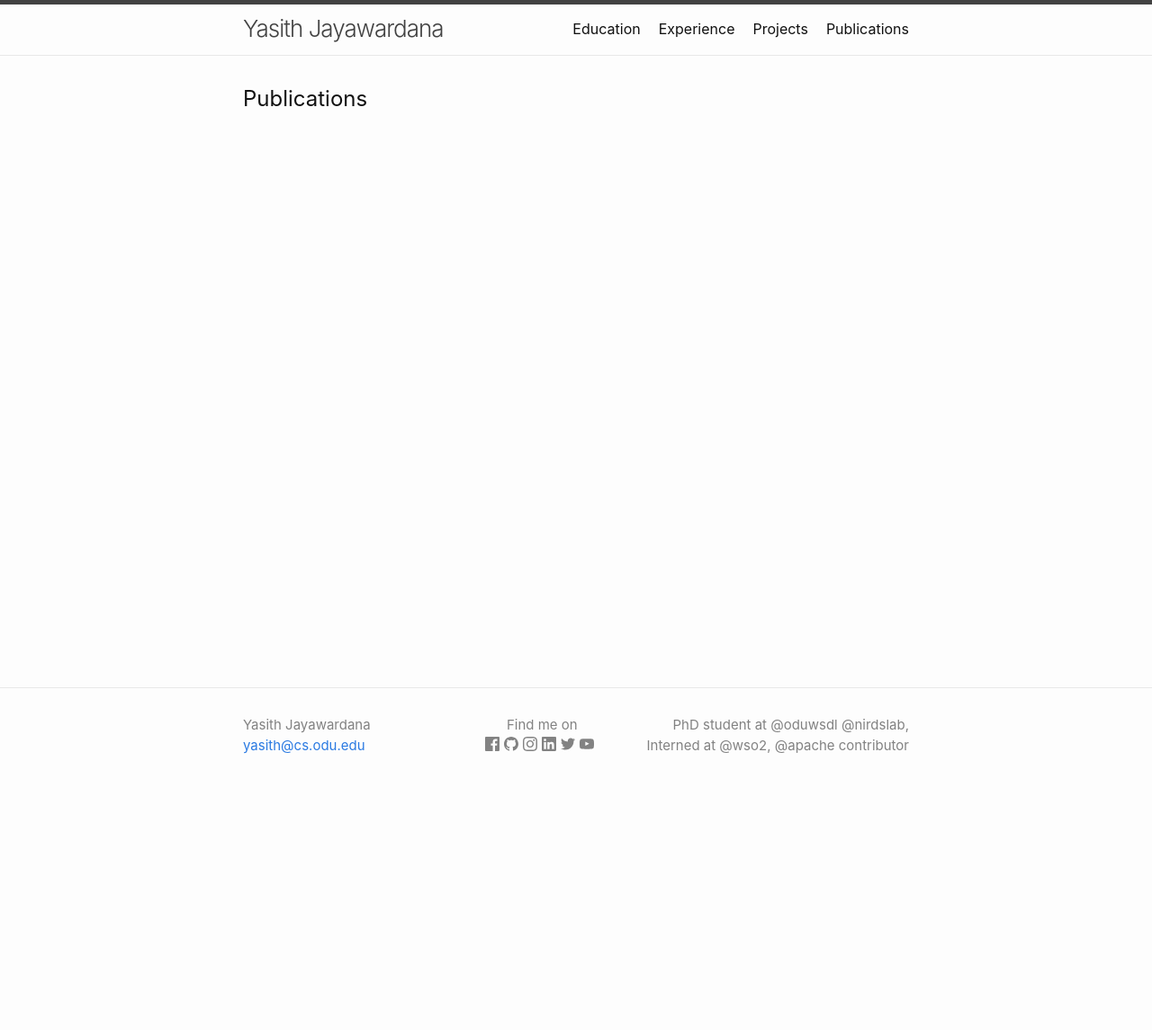
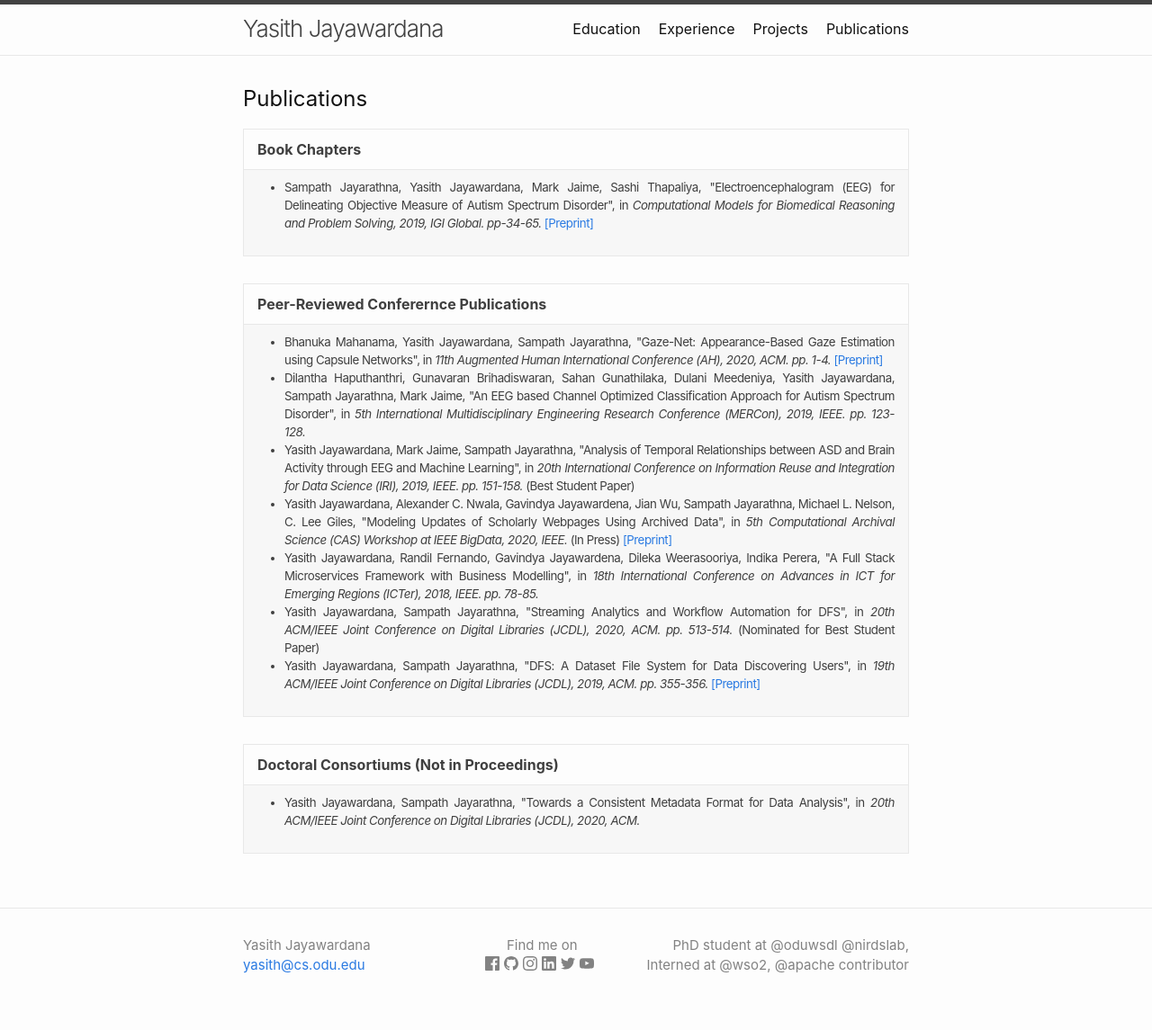
Before and after one commit to yasithdev/yasithdev.github.io, a Jekyll site: the page built from src/publications.html, in a window 1280 px wide. Shown: the whole page at 90% size. Built offline with Jekyll 4.4.1, drawn with Linux system fonts in a browser that asks for light colours; before the commit the page ends 900 px from its top, so only the background shows below that.

Commit message:
add publications, update ux

```diff
--- a/_config.yml
+++ b/_config.yml
@@ -5,7 +5,7 @@ description: >-
 source: src
 destination: .dist
 header_pages:
-  - education.md
-  - work.md
-  - projects.md
-  - publications.md
+  - education.html
+  - work.html
+  - projects.html
+  - publications.html
--- a/src/_data/info.yml
+++ b/src/_data/info.yml
@@ -13,6 +13,7 @@ address:
   - Norfolk, VA 23529
 email: yasith@cs.odu.edu
 image: /assets/img/dp.jpg
+gs: zkvNhE0AAAAJ
 cv: /assets/cv.pdf
 social:
   facebook_username: yasithmilinda
--- a/src/_data/publications.yml
+++ b/src/_data/publications.yml
@@ -0,0 +1,48 @@
+- type: Book Chapters
+  publications:
+    - authors: Sampath Jayarathna, Yasith Jayawardana, Mark Jaime, Sashi Thapaliya
+      title: "Electroencephalogram (EEG) for Delineating Objective Measure of Autism Spectrum Disorder"
+      in: Computational Models for Biomedical Reasoning and Problem Solving, 2019, IGI Global. pp-34-65.
+      arxiv: 1907.01515
+
+- type: Peer-Reviewed Conferernce Publications
+  publications:
+    - authors: Bhanuka Mahanama, Yasith Jayawardana, Sampath Jayarathna
+      title: "Gaze-Net: Appearance-Based Gaze Estimation using Capsule Networks"
+      in: 11th Augmented Human International Conference (AH), 2020, ACM. pp. 1-4.
+      arxiv: 2004.07777
+
+    - authors: Dilantha Haputhanthri, Gunavaran Brihadiswaran, Sahan Gunathilaka, Dulani Meedeniya, Yasith Jayawardana, Sampath Jayarathna, Mark Jaime
+      title: An EEG based Channel Optimized Classification Approach for Autism Spectrum Disorder
+      in: 5th International Multidisciplinary Engineering Research Conference (MERCon), 2019, IEEE. pp. 123-128.
+
+    - authors: Yasith Jayawardana, Mark Jaime, Sampath Jayarathna
+      title: Analysis of Temporal Relationships between ASD and Brain Activity through EEG and Machine Learning
+      in: 20th International Conference on Information Reuse and Integration for Data Science (IRI), 2019, IEEE. pp. 151-158.
+      extra: Best Student Paper
+
+    - authors: Yasith Jayawardana, Alexander C. Nwala, Gavindya Jayawardena, Jian Wu, Sampath Jayarathna, Michael L. Nelson, C. Lee Giles
+      title: Modeling Updates of Scholarly Webpages Using Archived Data
+      in: 5th Computational Archival Science (CAS) Workshop at IEEE BigData, 2020, IEEE.
+      extra: In Press
+      arxiv: 2012.03397
+
+    - authors: Yasith Jayawardana, Randil Fernando, Gavindya Jayawardena, Dileka Weerasooriya, Indika Perera
+      title: A Full Stack Microservices Framework with Business Modelling
+      in: 18th International Conference on Advances in ICT for Emerging Regions (ICTer), 2018, IEEE. pp. 78-85.
+
+    - authors: Yasith Jayawardana, Sampath Jayarathna
+      title: Streaming Analytics and Workflow Automation for DFS
+      in: 20th ACM/IEEE Joint Conference on Digital Libraries (JCDL), 2020, ACM. pp. 513-514.
+      extra: Nominated for Best Student Paper
+
+    - authors: Yasith Jayawardana, Sampath Jayarathna
+      title: "DFS: A Dataset File System for Data Discovering Users"
+      in: 19th ACM/IEEE Joint Conference on Digital Libraries (JCDL), 2019, ACM. pp. 355-356.
+      arxiv: 1905.13363
+
+- type: Doctoral Consortiums (Not in Proceedings)
+  publications:
+    - authors: Yasith Jayawardana, Sampath Jayarathna
+      title: Towards a Consistent Metadata Format for Data Analysis
+      in: 20th ACM/IEEE Joint Conference on Digital Libraries (JCDL), 2020, ACM.
--- a/src/_data/work.yml
+++ b/src/_data/work.yml
@@ -1,4 +1,5 @@
 - affiliation: Old Dominion University, USA
+  logo: /assets/img/odu.png
   designation: Graduate Assistant, Department of Computer Science
   term: Jan 2019 - Present
   description: |-
@@ -12,6 +13,7 @@
     * CS300T:&nbsp;Computers in Society (Fall 2020)
 
 - affiliation: DesignBoo (PVT) Ltd, Sri Lanka
+  logo: /assets/img/designboo.png
   designation: Freelance Software Developer
   term: Jun 2018 - Dec 2018
   description: |-
@@ -20,12 +22,14 @@
     I also provided development and production support for web and mobile apps (Project:&nbsp;TheGPService).
 
 - affiliation: University of Moratuwa, Sri Lanka
+  logo: /assets/img/uom.png
   designation: Teaching Assistant, Department of Computer Science and Engineering
   term: Jan 2018 - Jun 2018
   description: |-
     I prepared course materials, conducted lectures, and graded student assignments for the course CS2963:&nbsp;Presentation Skills
 
 - affiliation: WSO2 Lanka (Pvt) Ltd, Sri Lanka
+  logo: /assets/img/wso2.png
   designation: Intern Software Developer
   term: Jul 2017 - Dec 2017
   description: |-
--- /dev/null
+++ b/src/publications.html
@@ -0,0 +1,32 @@
+---
+layout: default
+title: Publications
+---
+{% for group in site.data.publications %}
+<table>
+  <tbody>
+    <tr class="header">
+      <td>
+        <strong>{{ group.type }}</strong>
+      </td>
+    </tr>
+    <tr>
+      <td style="text-align: justify">
+        <ul>
+          {% for pub in group.publications %}
+          <li style="font-size: smaller; letter-spacing: -0.5px;">
+            {{pub.authors}}, "{{pub.title}}", in <i>{{pub.in}}&nbsp;</i>
+            {%- if pub.extra -%}
+            ({{pub.extra}})&nbsp;
+            {%- endif -%}
+            {%- if pub.arxiv -%}
+            <a href="https://arxiv.org/abs/{{pub.arxiv}}" target="_blank">[Preprint]</a>&nbsp;
+            {%- endif -%}
+          </li>
+          {% endfor %}
+        </ul>
+      </td>
+    </tr>
+  </tbody>
+</table>
+{% endfor %}
```
Also changed, not shown: src/_data/education.yml (+7 -1 lines), src/education.html (added, +27 -0 lines), src/education.md (deleted, +0 -26 lines), src/index.html (+5 -7 lines), src/projects.html (added, +25 -0 lines), src/projects.md (deleted, +0 -23 lines), src/publications.md (deleted, +0 -4 lines), src/work.html (added, +24 -0 lines), src/work.md (deleted, +0 -20 lines), src/assets/img/apache.png (added), src/assets/img/designboo.png (added), src/assets/img/odu.png (added), src/assets/img/uom.png (added), src/assets/img/wso2.png (added).
